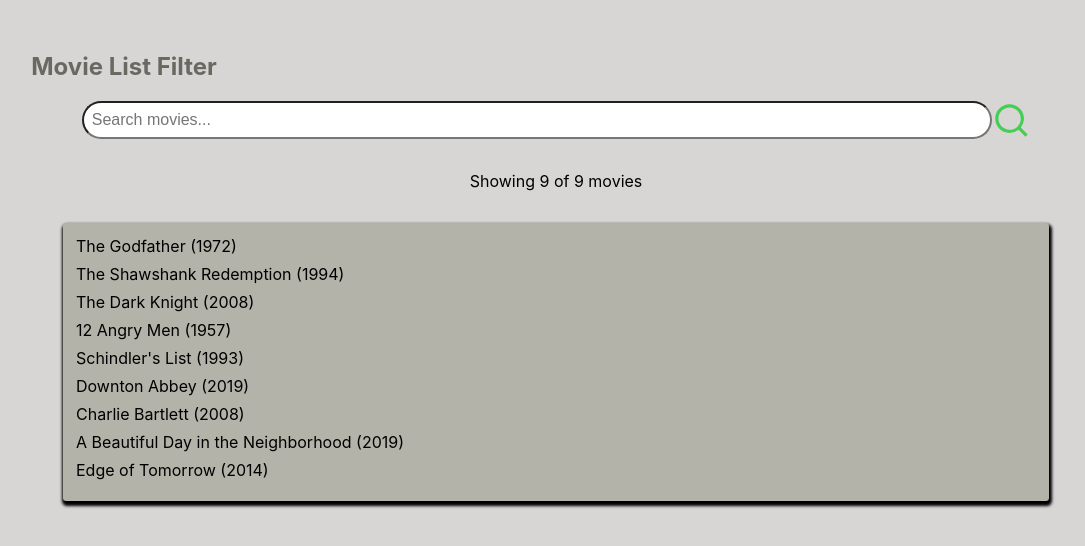
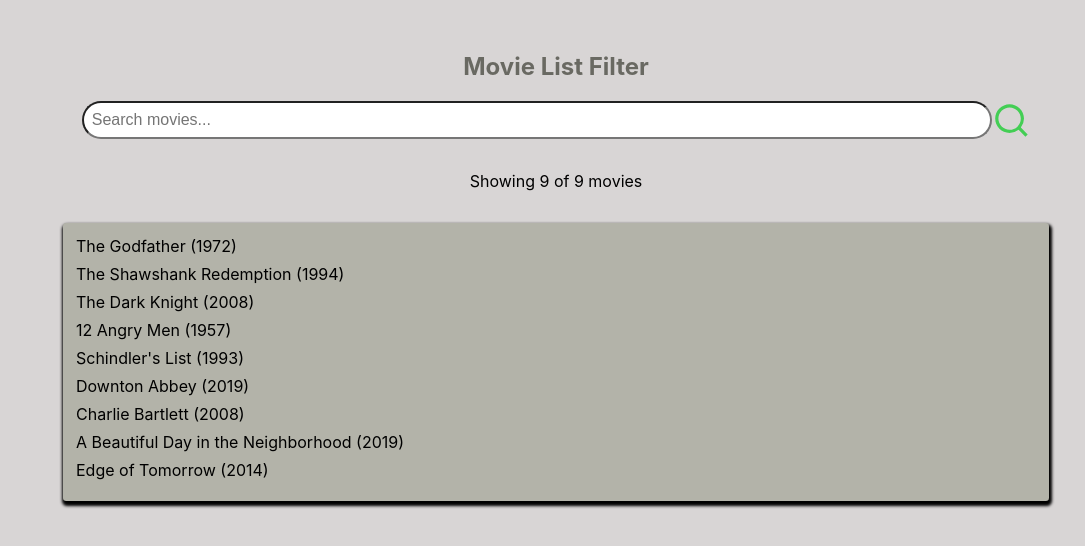
Before and after one commit to Doheera-kosi/react-search-component, a React (Create React App) app: page / in a window 1280 px wide. Shown: the top 546 px of the page, without its empty margins (84-1169 px from the left). Built offline with nearby package versions, Linux system fonts and the light colour scheme.

Commit message:
Update styles

```diff
--- a/src/component/search/search.css
+++ b/src/component/search/search.css
@@ -46,3 +46,10 @@ input {
 .movie-list li {
   margin-bottom: 0.5rem;
 }
+
+@media (min-width:1025px) {
+  h2 {
+    display: flex;
+    justify-content: center;
+  }
+}
```
